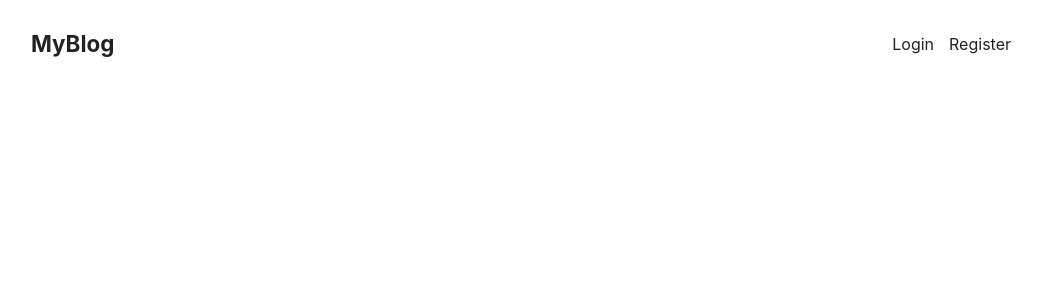
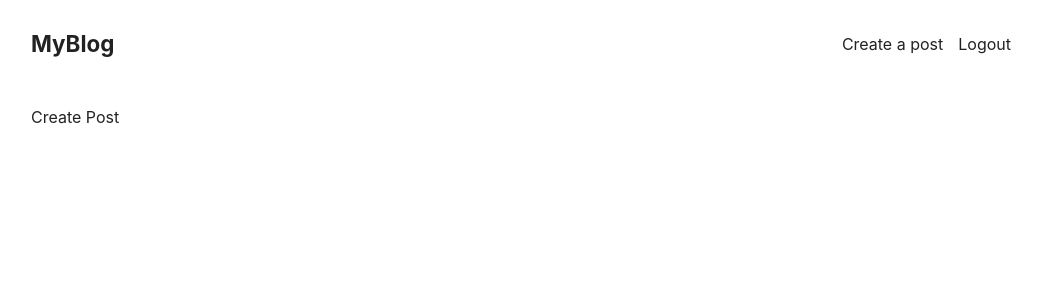
Before and after one commit to suraj9318/Blog-React, a React (Create React App) app: page /create in a window 1280 px wide. Shown: the top 300 px of the page, without its empty margins (119-1161 px from the left). Built offline with nearby package versions, Linux system fonts and the light colour scheme; no server answers.

Commit message:
user Validaton login checkUser done

```diff
--- a/src/App.jsx
+++ b/src/App.jsx
@@ -8,13 +8,14 @@ import {
 import IndexPage from './pages/IndexPage';
 import Login from './pages/Login';
 import Register from './pages/Register';
+import { UserContextProvider } from './UserContext';
+import CreatePost from './pages/CreatePost';
 
 
-
-// 26:08
 function App() {
   return (
-    <BrowserRouter>
+   <UserContextProvider>
+     <BrowserRouter>
       <main>
         <Header/>
         <Routes>
@@ -22,6 +23,7 @@ function App() {
         <Route path="/" element={<IndexPage />} />
         <Route path="/login" element={<Login/>} />
         <Route path="/register" element={<Register/>} />
+        <Route path="/create" element={<CreatePost/>} />
 
 
         </Routes>
@@ -29,6 +31,7 @@ function App() {
       </main>
 
     </BrowserRouter>
+   </UserContextProvider>
   );
 }
 
--- /dev/null
+++ b/src/UserContext.js
@@ -0,0 +1,10 @@
+import { createContext, useState } from "react";
+
+export const UserContext = createContext({})
+
+export function UserContextProvider({children}){
+    const [userInfo, setUserInfo] = useState({})
+    return <UserContext.Provider value={{userInfo,setUserInfo}}>
+        {children}
+    </UserContext.Provider>
+}
--- a/src/components/Header.jsx
+++ b/src/components/Header.jsx
@@ -1,14 +1,44 @@
-import React from 'react'
+import React, { useContext, useEffect, useState } from 'react'
 import { Link } from 'react-router-dom'
+import { UserContext } from '../UserContext'
 
 const Header = () => {
+    const {setUserInfo, userInfo} = useContext(UserContext)
+
+    const checkUser =async ()=>{
+        const request = await fetch('http://localhost:5000/profile',{
+            credentials : 'include'
+        })
+       const res = await request.json()
+       setUserInfo(res.username);
+    }
+    useEffect(()=>{
+        checkUser();
+    },[userInfo])
+
+    async function logout(){
+         await fetch('http://localhost:5000/logout',{
+            credentials : 'include',
+            method : 'POST'
+         })
+         setUserInfo('')
+    }
     return (
         <header>
             <Link to='/' className="logo">MyBlog</Link>
+            {userInfo ? (
+                <nav>
+                <Link to='/create'>Create a post</Link>
+                <a onClick={logout}>Logout</a>
+                </nav>
+            ) :
+
             <nav>
                 <Link to='/login'>Login</Link>
                 <Link to='/register'>Register</Link>
             </nav>
+
+            }
         </header>
     )
 }
--- /dev/null
+++ b/src/pages/CreatePost.jsx
@@ -0,0 +1,11 @@
+import React from 'react'
+
+const CreatePost = () => {
+  return (
+    <div>
+      Create Post
+    </div>
+  )
+}
+
+export default CreatePost
--- a/src/pages/Login.jsx
+++ b/src/pages/Login.jsx
@@ -1,6 +1,7 @@
-import React, { useState } from 'react'
+import React, { useContext, useState } from 'react'
 import { useNavigate } from 'react-router-dom';
 import { toast } from 'react-toastify';
+import { UserContext } from '../UserContext';
 
 const Login = () => {
   const [data,setData] = useState({
@@ -8,6 +9,7 @@ const Login = () => {
     password : ''
   })
 
+  const {setUserInfo} = useContext(UserContext)
   const navigate = useNavigate();
   const handleLogin = async(e)=>{
     e.preventDefault();
@@ -20,16 +22,20 @@ const Login = () => {
     },
     credentials : 'include'
     })
+    const response = await request.json()
+    console.log(response);
+    debugger
 
-      console.log(request)
-    if(request.ok)
-    {
-      toast.success('welcome back '+ data.username);
-      navigate('/')
-    }
-    else{
-      toast.error('Wrong Credentials');
-    }
+      if(response.msg === "valid user")
+      {
+        setUserInfo(response?.username)
+        navigate('/')
+        toast.success('welcome back '+response?.username)
+      }
+      else{
+        toast.error('Wrong Credentials')
+      }
+
 
   }
   return (
```
